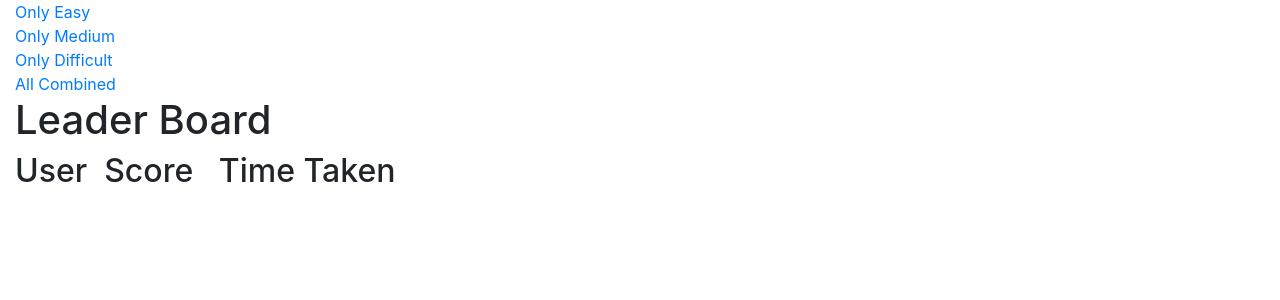
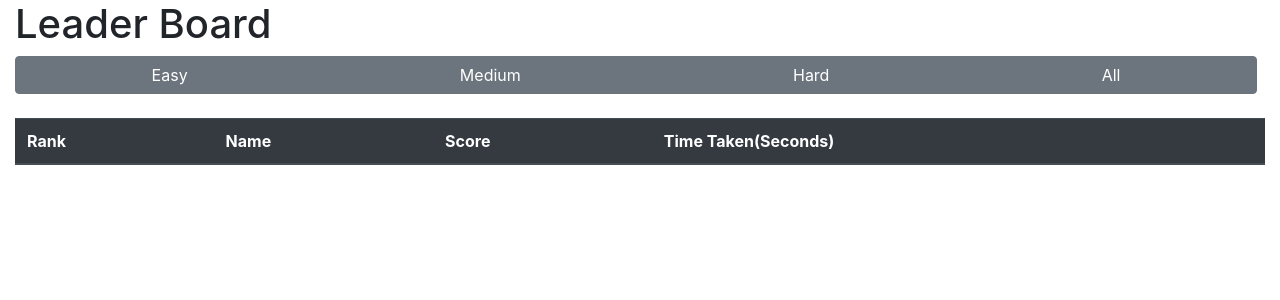
Before and after one commit to abhra04/quiz, a Django app: page /questions/leaderboard/1 in a window 1280 px wide. Shown: the part 56-356 px from the top of the page. Run offline with Django 3.2, Linux system fonts and the light colour scheme; a user stored in the database is signed in; tables that the repository leaves empty hold one stand-in row (values such as "Sample post"); lists and menus that the app fills with data are empty; some libraries are stand-ins or nearby versions.

Commit message:
Update leaderboard.html

```diff
--- a/questions/templates/leaderboard.html
+++ b/questions/templates/leaderboard.html
@@ -1,20 +1,77 @@
+<link rel="stylesheet" href="https://cdn.jsdelivr.net/npm/bootstrap@4.5.3/dist/css/bootstrap.min.css" integrity="sha384-TX8t27EcRE3e/ihU7zmQxVncDAy5uIKz4rEkgIXeMed4M0jlfIDPvg6uqKI2xXr2" crossorigin="anonymous">
+
+<script src="https://code.jquery.com/jquery-3.5.1.slim.min.js" integrity="sha384-DfXdz2htPH0lsSSs5nCTpuj/zy4C+OGpamoFVy38MVBnE+IbbVYUew+OrCXaRkfj" crossorigin="anonymous"></script>
+<script src="https://cdn.jsdelivr.net/npm/bootstrap@4.5.3/dist/js/bootstrap.bundle.min.js" integrity="sha384-ho+j7jyWK8fNQe+A12Hb8AhRq26LrZ/JpcUGGOn+Y7RsweNrtN/tE3MoK7ZeZDyx" crossorigin="anonymous"></script>
+
+<style type="text/css">
+
+	.center {
+  width: 1500px;
+}
+</style>
+
+
 {%  extends 'usermain.html' %}
 {% block content %}
 
-<a href="/questions/leaderboard/Easy"> Only Easy </a>
+
+<!doctype html>
+<html lang="en">
+  <head>
+    <!-- Required meta tags -->
+    <meta charset="utf-8">
+    <meta name="viewport" content="width=device-width, initial-scale=1, shrink-to-fit=no">
+
+    <!-- Bootstrap CSS -->
+    <link rel="stylesheet" href="https://cdn.jsdelivr.net/npm/bootstrap@4.5.3/dist/css/bootstrap.min.css" integrity="sha384-TX8t27EcRE3e/ihU7zmQxVncDAy5uIKz4rEkgIXeMed4M0jlfIDPvg6uqKI2xXr2" crossorigin="anonymous">
+
+    <title>Leader Board</title>
+  </head>
+  <body>
+    <h1>Leader Board</h1>
+    <div class="btn-toolbar" role="toolbar" aria-label="Toolbar with button groups">
+  <div class="btn-group mr-2 center" role="group" aria-label="First group">
+    <button type="button" class="btn btn-secondary" onclick="location.href='/questions/leaderboard/Easy'">Easy</button>
+    <button type="button" class="btn btn-secondary"onclick="location.href='/questions/leaderboard/Medium'">Medium</button>
+    <button type="button" class="btn btn-secondary" onclick="location.href='/questions/leaderboard/Hard'">Hard</button>
+    <button type="button" class="btn btn-secondary" onclick="location.href='/questions/leaderboard/combined'">All</button>
+  </div>
+</div>
 <br>
-<a href="/questions/leaderboard/Medium"> Only Medium</a>
-<br>
-<a href="/questions/leaderboard/Hard"> Only Difficult</a>
-<br>
-<a href="/questions/leaderboard/combined"> All Combined</a>
 
-<h1>Leader Board</h1>
-<h2>User&nbsp;   Score   &nbsp;  Time Taken</h2>
-{% for scores in form.values%}
-<h2>
-  {{scores.0}}   &nbsp;&nbsp;&nbsp;&nbsp;&nbsp; {{scores.1}}   &nbsp;&nbsp;&nbsp;&nbsp;&nbsp;&nbsp;{{scores.2}} Seconds
- </h2>
-  <br>
-{%endfor%}
+
+
+    <script src="https://code.jquery.com/jquery-3.5.1.slim.min.js" integrity="sha384-DfXdz2htPH0lsSSs5nCTpuj/zy4C+OGpamoFVy38MVBnE+IbbVYUew+OrCXaRkfj" crossorigin="anonymous"></script>
+    <script src="https://cdn.jsdelivr.net/npm/bootstrap@4.5.3/dist/js/bootstrap.bundle.min.js" integrity="sha384-ho+j7jyWK8fNQe+A12Hb8AhRq26LrZ/JpcUGGOn+Y7RsweNrtN/tE3MoK7ZeZDyx" crossorigin="anonymous"></script>
+
+
+    <table class="table table-hover">
+  <thead class="thead-dark">
+    <tr>
+      <th scope="col">Rank</th>
+      <th scope="col">Name</th>
+      <th scope="col">Score</th>
+      <th scope="col">Time Taken(Seconds)</th>
+    </tr>
+  </thead>
+  <tbody>
+
+  	{% for scores in form.values%}
+    <tr>
+      <th scope="row">{{scores.3}}</th>
+      <td>{{scores.0}} </td>
+      <td>{{scores.1}} </td>
+      <td>{{scores.2}}</td>
+
+    </tr>
+    {%endfor%}
+
+  </tbody>
+</table>
+
+  </body>
+
+
+
+</html>
 {% endblock %}
```
